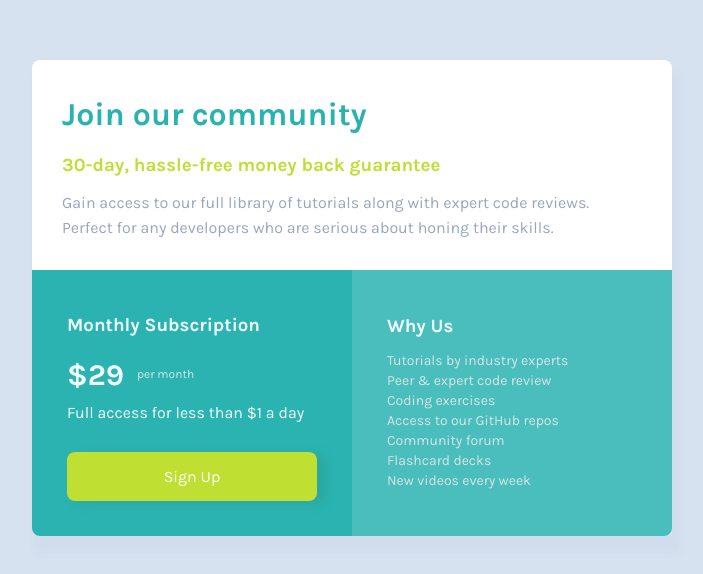
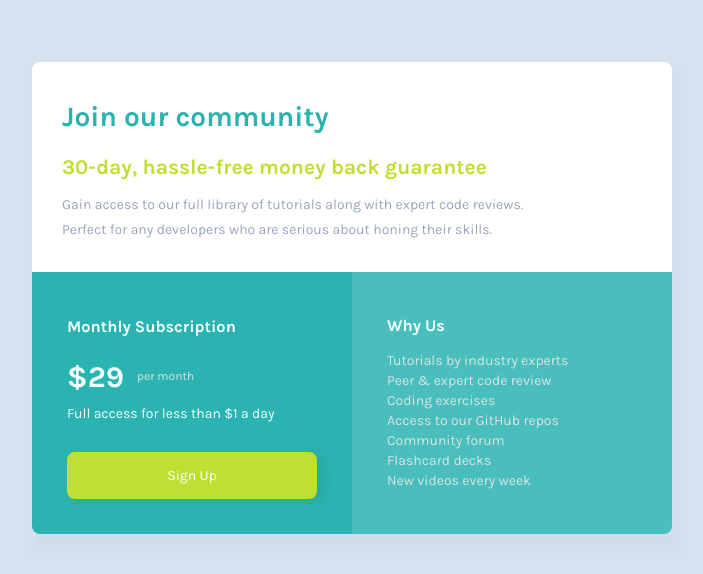
Before and after one commit to EslamRagaee/price-grid, a plain HTML site: page index.html in a window 1280 px wide. Shown: the part 102-676 px from the top of the page, without its empty margins (288-991 px from the left). Drawn offline with Linux system fonts and the light colour scheme.

Commit message:
Add files via upload

```diff
--- a/index.html
+++ b/index.html
@@ -5,8 +5,8 @@
     <meta http-equiv="X-UA-Compatible" content="IE=edge" />
     <meta name="viewport" content="width=device-width, initial-scale=1.0" />
     <title>Price-grid</title>
-    <link rel="icon" href="assets/tag-icon.png">
-    <link rel="stylesheet" href="style/style.css">
+    <link rel="icon" href="assets/tag-icon.png" />
+    <link rel="stylesheet" href="style/style.css" />
     <link rel="preconnect" href="https://fonts.googleapis.com" />
     <link rel="preconnect" href="https://fonts.gstatic.com" crossorigin />
     <link
@@ -17,12 +17,12 @@
   <body>
     <div role="main" class="main">
       <div class="card-container">
-        <table cellspacing="0">
+        <table>
           <tbody>
             <tr>
               <td class="first-row" colspan="2">
                 <h1>Join our community</h1>
-                <h3>30-day, hassle-free money back guarantee</h3>
+                <h2>30-day, hassle-free money back guarantee</h2>
                 <p>
                   Gain access to our full library of tutorials along with expert
                   code reviews. <br />
--- a/style/style.css
+++ b/style/style.css
@@ -10,13 +10,15 @@ body {
   justify-content: center;
   align-items: center;
   height: 100vh;
-  font-size: 16px;
+  font-size: 14px;
   font-family: "Karla", sans-serif;
 }
 
 .card-container table {
   width: 640px;
   box-shadow: 5px 15px 8px 3px hsla(219, 20%, 68%, 0.084);
+  display: table;
+  border-spacing: 0px;
 }
 
 .first-row {
@@ -30,7 +32,7 @@ body {
   color: hsl(179, 62%, 43%);
 }
 
-.first-row h3 {
+.first-row h2 {
   line-height: 50px;
   color: hsl(71, 73%, 54%);
 }
```
